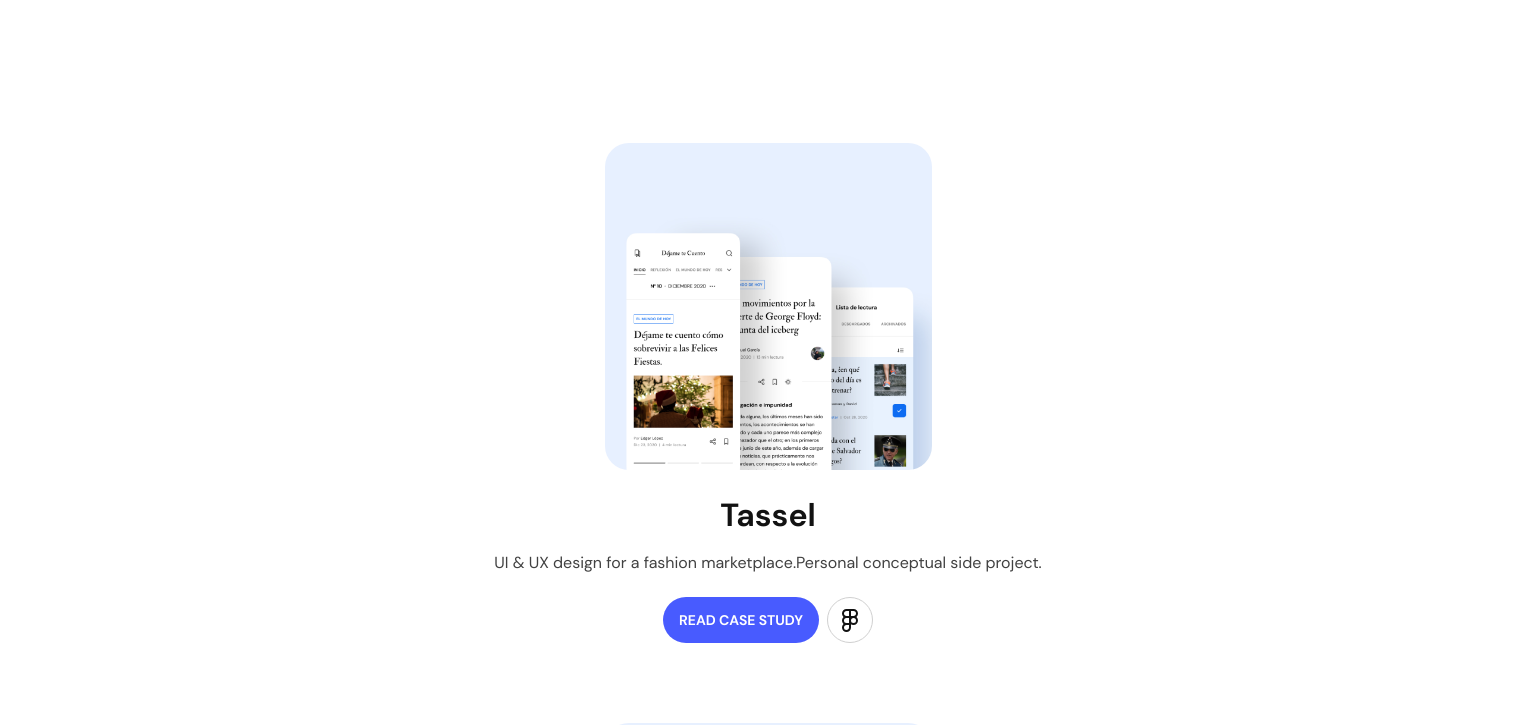
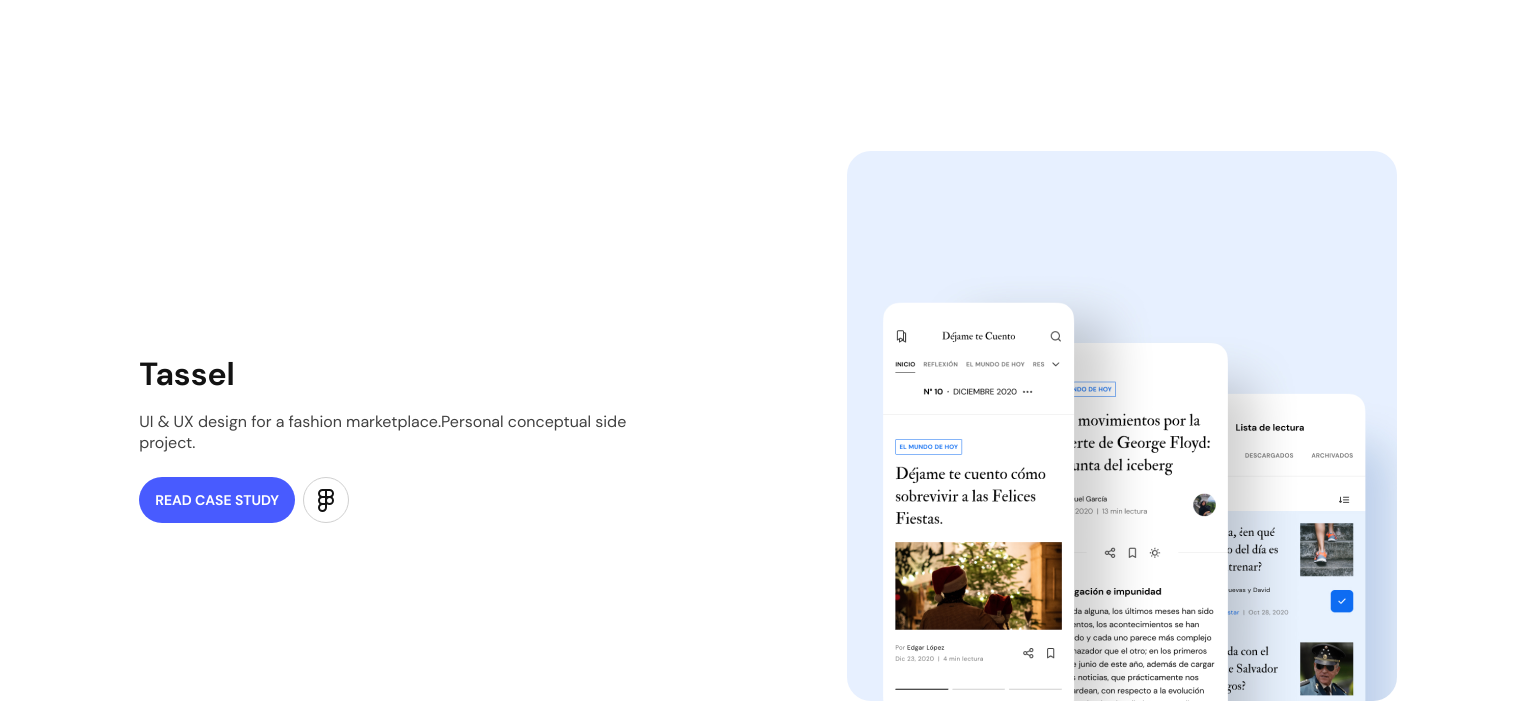
Before and after one commit to fabrizziomoncada/fabrizziomoncada.com, a Next.js app: page / in a window 1536 px wide. Shown: the part 967-1692 px from the top of the page. Built offline with nearby package versions, Linux system fonts and the light colour scheme.

Commit message:
Add project card desktop styles

```diff
--- a/components/project/ProjectCard/ProjectCard.module.css
+++ b/components/project/ProjectCard/ProjectCard.module.css
@@ -7,6 +7,15 @@
 
 .cover {
   border-radius: 1.5rem;
+  padding: 0 2rem;
+}
+
+.info {
+  text-align: center;
+  flex: 0 0 100%;
+  display: flex;
+  flex-direction: column;
+  align-items: center;
 }
 
 .title {
@@ -24,3 +33,22 @@
   display: flex;
   gap: 0.5rem;
 }
+
+@media screen and (min-width: 1440px) {
+  .root {
+    flex-direction: row-reverse;
+    justify-content: space-between;
+    padding: 3rem 0;
+  }
+  .info {
+    text-align: left;
+    flex: 0 0 40%;
+    align-items: flex-start;
+  }
+  .description {
+    text-align: left;
+  }
+  .cover {
+    width: 100%;
+  }
+}
--- a/components/project/ProjectCard/ProjectCard.tsx
+++ b/components/project/ProjectCard/ProjectCard.tsx
@@ -15,10 +15,11 @@
       <Image
         src={cover}
         alt={title}
-        width={327}
-        height={327}
+        width={550}
+        height={550}
         className={s.cover}
       />
+      <div className={s.info}>
         <h3 className={s.title}>{title}</h3>
         <p className={s.description}>{description}</p>
         <div className={s.buttons}>
@@ -35,6 +36,7 @@
           )}
         </div>
       </div>
+    </div>
   )
 }
 
```
Lines whose indentation alone changed are shown as unchanged.
